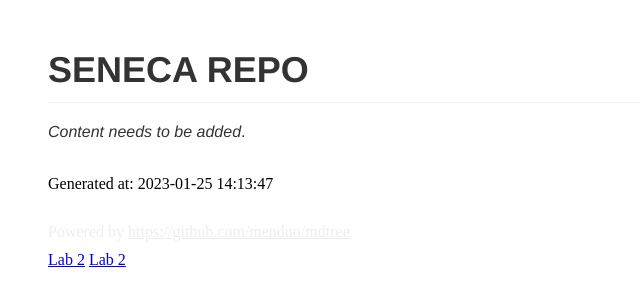
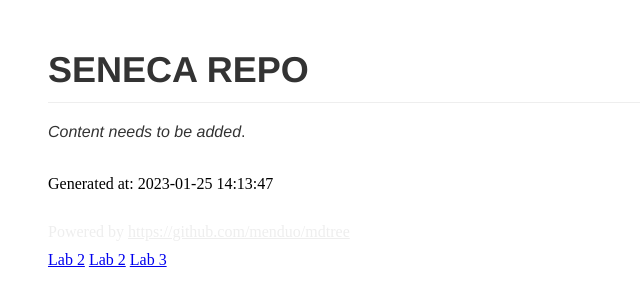
Before and after one commit to srjoeraj/seneca, a plain HTML site: page index.html in a window 1280 px wide. Shown: the top 306 px of the page, 0-640 px from the left. Drawn offline with Linux system fonts and the light colour scheme.

Commit message:
Update index.html

```diff
--- a/index.html
+++ b/index.html
@@ -61,6 +61,7 @@
     <a href="CSN400/Lab2-CheckList.html"> Lab 2</a
 </div>
     <a href="CSN400/Lab2-CheckList.html"> Lab 2</a>
+    <a href="CSN400/Lab3-CheckList.html"> Lab 3</a>
 </body>
 
 <script>
```
